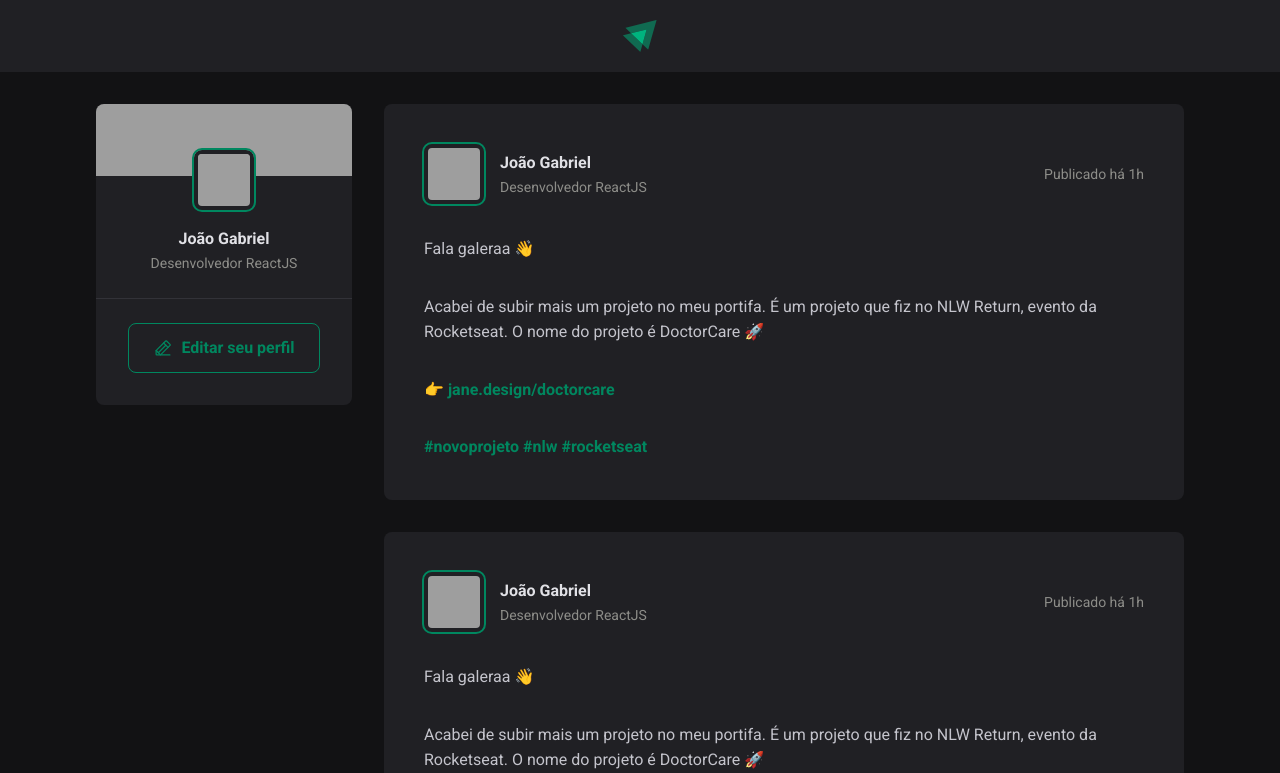
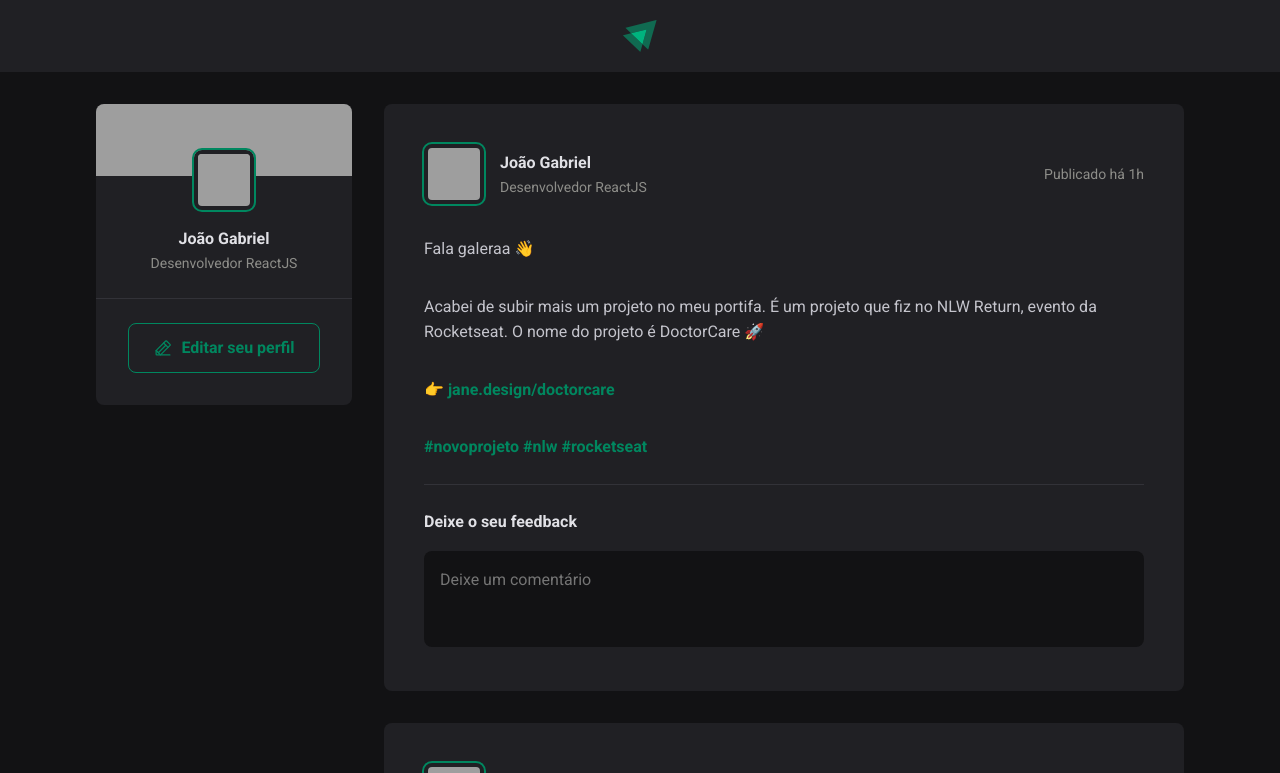
Before and after one commit to joaogkvalho/01-Ignite-feed, a React (Vite) app: page / in a window 1280 px wide. Shown: the top 773 px of the page. Built offline with nearby package versions, Linux system fonts and the light colour scheme; grey boxes are pictures that could not be loaded.

Commit message:
comment session finished

```diff
--- a/src/components/Post/index.jsx
+++ b/src/components/Post/index.jsx
@@ -30,6 +30,18 @@
                     <a href="">#rocketseat</a>
                 </p>
             </div>
+
+            <form className={styles.commentForm}>
+                <strong>Deixe o seu feedback</strong>
+
+                <textarea
+                    placeholder="Deixe um comentário"
+                />
+
+                <footer>
+                    <button type="submit">Publicar</button>
+                </footer>
+            </form>
         </article>
     )
 }
--- a/src/components/Post/styles.module.css
+++ b/src/components/Post/styles.module.css
@@ -66,3 +66,59 @@
     color: var(--gray-400);
     line-height: 1.6;
 }
+
+.commentForm {
+    width: 100%;
+    margin-top: 1.5rem;
+    padding-top: 1.5rem;
+    border-top: 1px solid var(--gray-600);
+}
+
+.commentForm > strong {
+    line-height: 1.6;
+    color: var(--gray-100);
+}
+
+.commentForm textarea {
+    width: 100%;
+    background: var(--gray-900);
+    border: 0;
+    resize: none;
+    height: 6rem;
+    padding: 1rem;
+    border-radius: 8px;
+    color: var(--gray-100);
+    line-height: 1.6;
+    margin-top: 1rem;
+}
+
+.commentForm textarea:focus {
+    outline: 2px solid var(--green-500);
+}
+
+.commentForm footer {
+    visibility: hidden;
+    max-height: 0;
+}
+
+.commentForm:focus-within footer {
+    visibility: visible;
+    max-height: none;
+}
+
+.commentForm button[type="submit"] {
+    padding: 1rem 1.5rem;
+    margin-top: 1rem;
+    border-radius: 8px;
+    border: 0;
+    background: var(--green-500);
+    color: var(--white);
+    font-weight: bold;
+    cursor: pointer;
+
+    transition: background-color 0.2s;
+}
+
+.commentForm button[type="submit"]:hover {
+    background-color: var(--green-300);
+}
```
